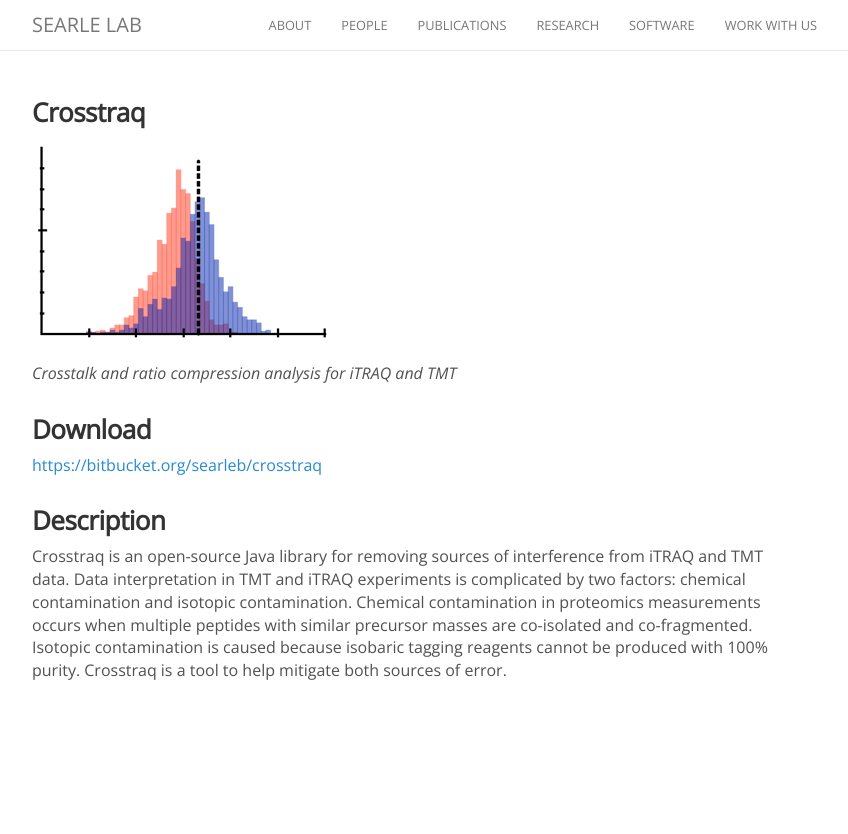
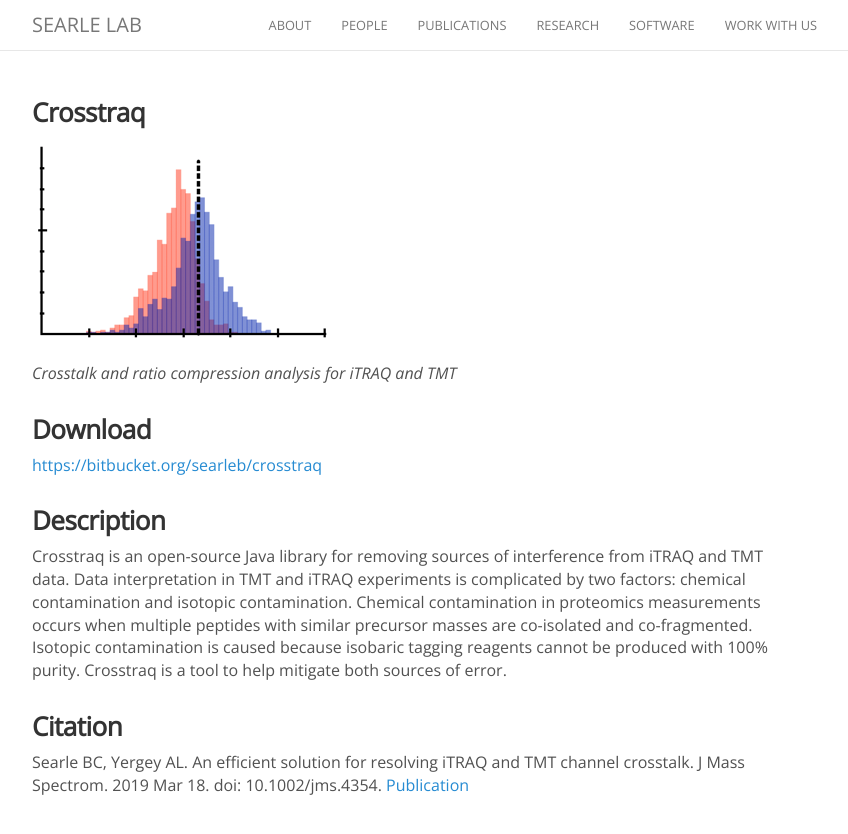
Before and after one commit to searlelab/searlelab.github.io, a Jekyll site: the page built from _software/crosstraq.md, in a window 1280 px wide. Shown: the top 834 px of the page, without its empty margins (223-1071 px from the left). Built offline with Jekyll 4.4.1, drawn with Linux system fonts in a browser that asks for light colours; nearby versions of some CDN libraries; comment, search, counter and statistics services are not loaded.

Commit message:
Update crosstraq.md

```diff
--- a/_software/crosstraq.md
+++ b/_software/crosstraq.md
@@ -16,3 +16,8 @@ _Crosstalk and ratio compression analysis for iTRAQ and TMT_
 ### Description
 
 Crosstraq is an open-source Java library for removing sources of interference from iTRAQ and TMT data. Data interpretation in TMT and iTRAQ experiments is complicated by two factors: chemical contamination and isotopic contamination. Chemical contamination in proteomics measurements occurs when multiple peptides with similar precursor masses are co-isolated and co-fragmented. Isotopic contamination is caused because isobaric tagging reagents cannot be produced with 100% purity. Crosstraq is a tool to help mitigate both sources of error.
+
+### Citation
+Searle BC, Yergey AL.
+An efficient solution for resolving iTRAQ and TMT channel crosstalk. J Mass Spectrom.
+2019 Mar 18. doi: 10.1002/jms.4354. [Publication](https://analyticalsciencejournals.onlinelibrary.wiley.com/doi/10.1002/jms.4354)
```
